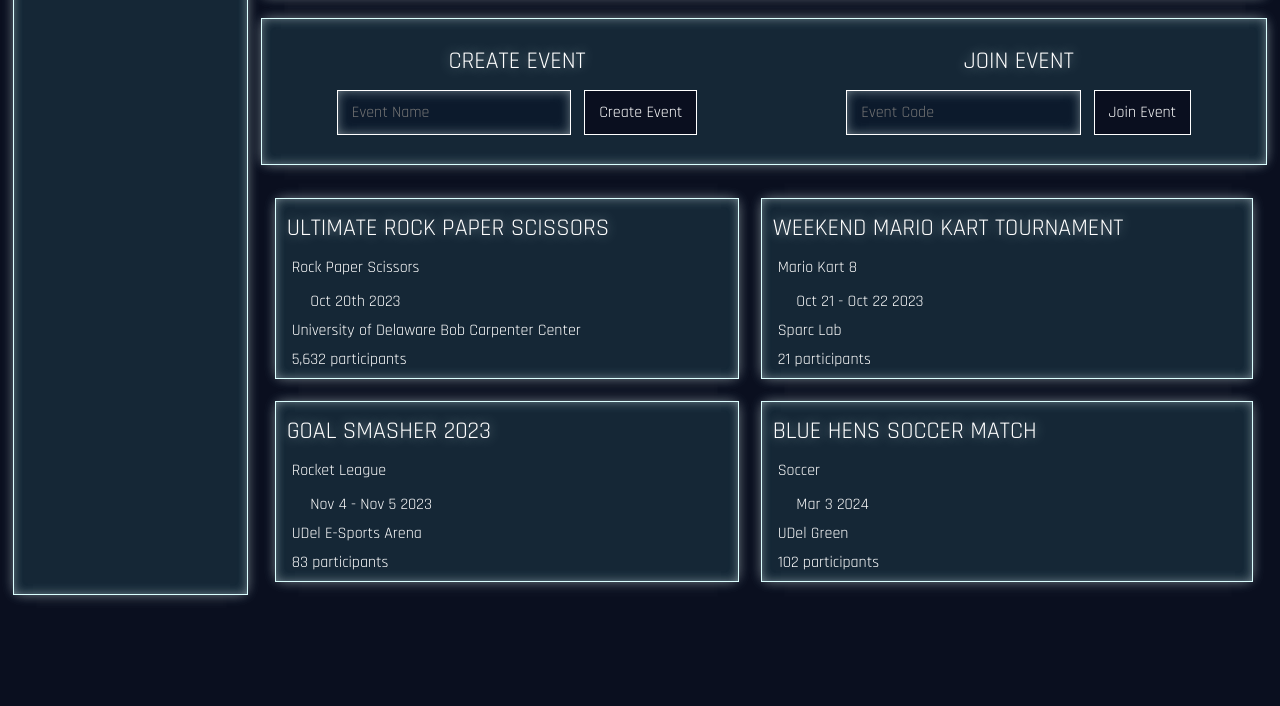
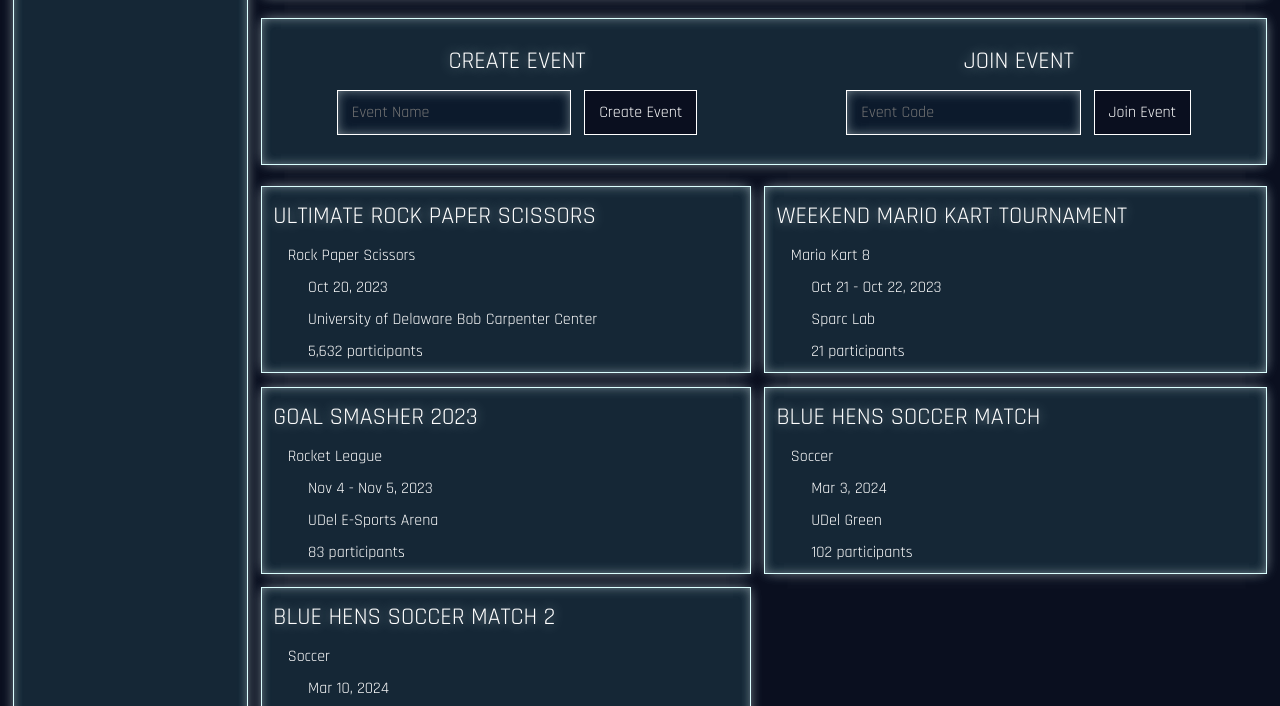
Before and after one commit to azroberts8/Bracket, a plain HTML site: page index.html in a window 1280 px wide. Shown: the part 267-973 px from the top of the page. Before the commit the page ends 875 px from the top, so only its background shows below. Drawn offline with nearby package versions, Linux system fonts and the light colour scheme.

Commit message:
Fixed icons and formatting

```diff
--- a/index.html
+++ b/index.html
@@ -5,26 +5,6 @@
     <link rel="stylesheet" href="styles/main.css">
     <meta name="viewport" content="width=device-width, initial-scale=1.0">
     <title>Bracket</title>
-
-    <!-- https://material.io/resources/icons/?style=baseline -->
-<link href="https://fonts.googleapis.com/css2?family=Material+Icons"
-rel="stylesheet">
-
-<!-- https://material.io/resources/icons/?style=outline -->
-<link href="https://fonts.googleapis.com/css2?family=Material+Icons+Outlined"
-rel="stylesheet">
-
-<!-- https://material.io/resources/icons/?style=round -->
-<link href="https://fonts.googleapis.com/css2?family=Material+Icons+Round"
-rel="stylesheet">
-
-<!-- https://material.io/resources/icons/?style=sharp -->
-<link href="https://fonts.googleapis.com/css2?family=Material+Icons+Sharp"
-rel="stylesheet">
-
-<!-- https://material.io/resources/icons/?style=twotone -->
-<link href="https://fonts.googleapis.com/css2?family=Material+Icons+Two+Tone"
-rel="stylesheet">
 
     <script type="module" src="app.js" defer></script>
 </head>
@@ -47,7 +27,10 @@
             <div class="main">
                 <div class="window profile">
                     <div class="profileImage" style="background-image: url('profile-photo.jpg');"></div>
-                    <h1 class="profileName">@USERNAME123</h1>
+                    <div class="profileInfo">
+                        <h1 class="profileName">@Username123</h1>
+                        <p class="profileTagline">Destroying noobs in every event. Beware opposing me.</p>
+                    </div>
                 </div>
                 <div class="window selectTournament">
                     <div class="eventActionItem">
@@ -65,28 +48,35 @@
                     <div class="window event">
                         <h2>Ultimate Rock Paper Scissors</h2>
                         <p>Rock Paper Scissors</p>
-                        <p class="date">Oct 20th 2023</p>
+                        <p class="date">Oct 20, 2023</p>
                         <p class="location">University of Delaware Bob Carpenter Center</p>
                         <p class="participants">5,632 participants</p>
                     </div>
                     <div class="window event">
                         <h2>Weekend Mario Kart Tournament</h2>
                         <p>Mario Kart 8</p>
-                        <p class="date">Oct 21 - Oct 22 2023</p>
+                        <p class="date">Oct 21 - Oct 22, 2023</p>
                         <p class="location">Sparc Lab</p>
                         <p class="participants">21 participants</p>
                     </div>
                     <div class="window event">
                         <h2>Goal Smasher 2023</h2>
                         <p>Rocket League</p>
-                        <p class="date">Nov 4 - Nov 5 2023</p>
+                        <p class="date">Nov 4 - Nov 5, 2023</p>
                         <p class="location">UDel E-Sports Arena</p>
                         <p class="participants">83 participants</p>
                     </div>
                     <div class="window event">
                         <h2>Blue Hens Soccer Match</h2>
                         <p>Soccer</p>
-                        <p class="date">Mar 3 2024</p>
+                        <p class="date">Mar 3, 2024</p>
+                        <p class="location">UDel Green</p>
+                        <p class="participants">102 participants</p>
+                    </div>
+                    <div class="window event">
+                        <h2>Blue Hens Soccer Match 2</h2>
+                        <p>Soccer</p>
+                        <p class="date">Mar 10, 2024</p>
                         <p class="location">UDel Green</p>
                         <p class="participants">102 participants</p>
                     </div>
--- a/styles/dashboard.css
+++ b/styles/dashboard.css
@@ -24,10 +24,19 @@
     box-shadow: 0px 0px 12px -3px rgba(255,255,255,0.5),0px 0px 15px 0px rgba(255,255,255,0.1),0px 0px 15px -3px rgba(115,252,252,0.1);
 }
 
+.dashboard .profile .profileInfo {
+    display: inline-block;
+    vertical-align: top;;
+}
+
 .dashboard .profile .profileName {
-    display: inline-block;
-    vertical-align: top;
-    margin: 10.5pt 0;
+    display: block;
+    margin: 10.5pt 0 4pt;
+}
+
+.dashboard .profile .profileTagline {
+    display: block;
+    margin: 0;
 }
 
 .dashboard .selectTournament {
@@ -35,7 +44,7 @@
     width: 100%;
     display: grid;
     grid-template-columns: auto auto;
-    margin-bottom: 25pt;
+    margin-bottom: 16pt;
 }
 
 .dashboard .selectTournament .eventActionItem h2 {
@@ -59,21 +68,24 @@
 .dashboard .tournamentSpread {
     display: grid;
     grid-template-columns: auto auto;
-    gap: 16pt;
-    margin: 10pt;
+    gap: 10pt;
+    margin: 0pt;
 }
 
 .dashboard .tournamentSpread .date::before {
-    font-family: 'Material Symbols Outlined';
-    font-weight: normal;
-    font-style: normal;
-    font-size: 24px;
-    line-height: 1;
-    letter-spacing: normal;
-    text-transform: none;
-    display: inline-block;
-    white-space: nowrap;
-    word-wrap: normal;
-    direction: ltr;
-    content: "\EBCC ";
+    font-family: 'Material Icons Outlined';
+    margin-right: 6pt;
+    content: "\e878";
 }
+
+.dashboard .tournamentSpread .location::before {
+    font-family: 'Material Icons Outlined';
+    margin-right: 6pt;
+    content: "\e55f";
+}
+
+.dashboard .tournamentSpread .participants::before {
+    font-family: 'Material Icons Outlined';
+    margin-right: 6pt;
+    content: "\e7fb";
+}
--- a/styles/main.css
+++ b/styles/main.css
@@ -1,4 +1,5 @@
 @import url('https://fonts.googleapis.com/css2?family=Rajdhani:wght@400;700&display=swap');
+@import url('https://fonts.googleapis.com/css2?family=Material+Icons+Outlined');
 @import url('login.css');
 @import url('dashboard.css');
 
@@ -74,7 +75,7 @@
 p {
     font-family: 'Rajdhani', sans-serif;
     color: #fff;
-    margin: 6pt 12pt;
+    margin: 7.5pt 19pt;
 }
 
 header {
```
